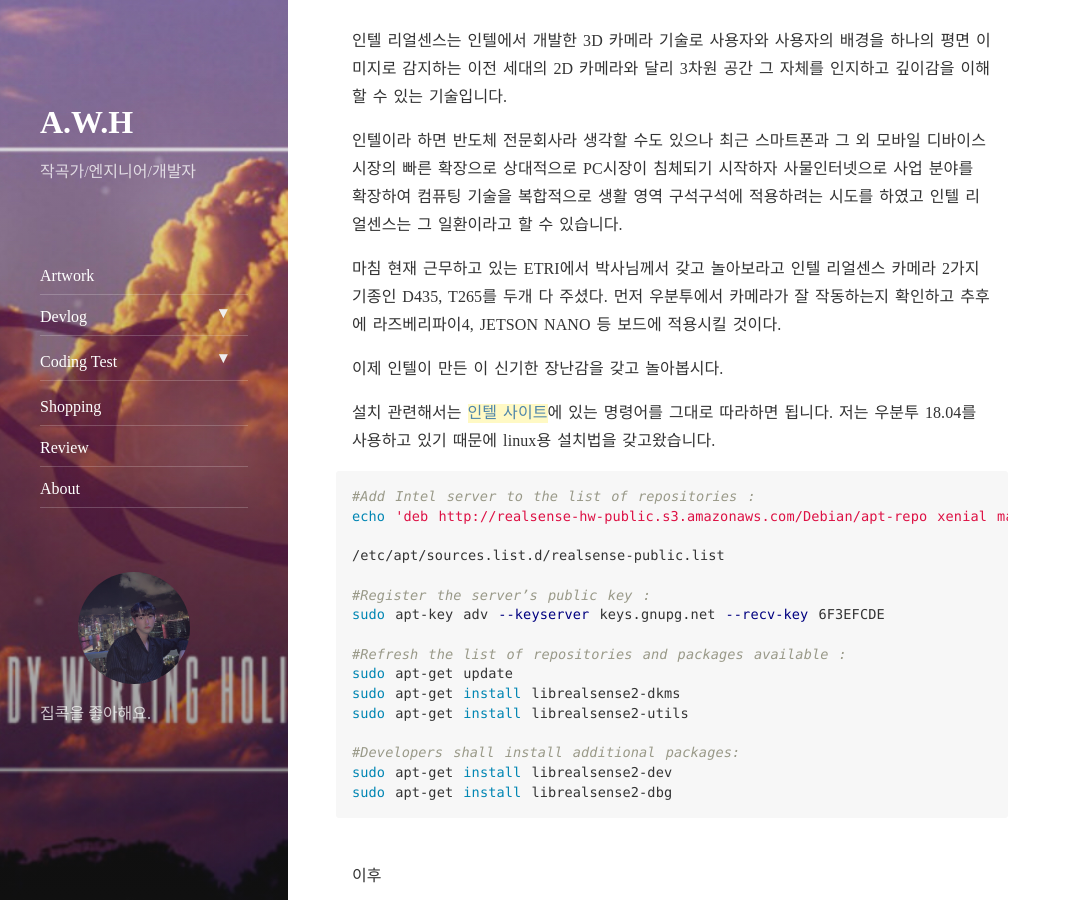
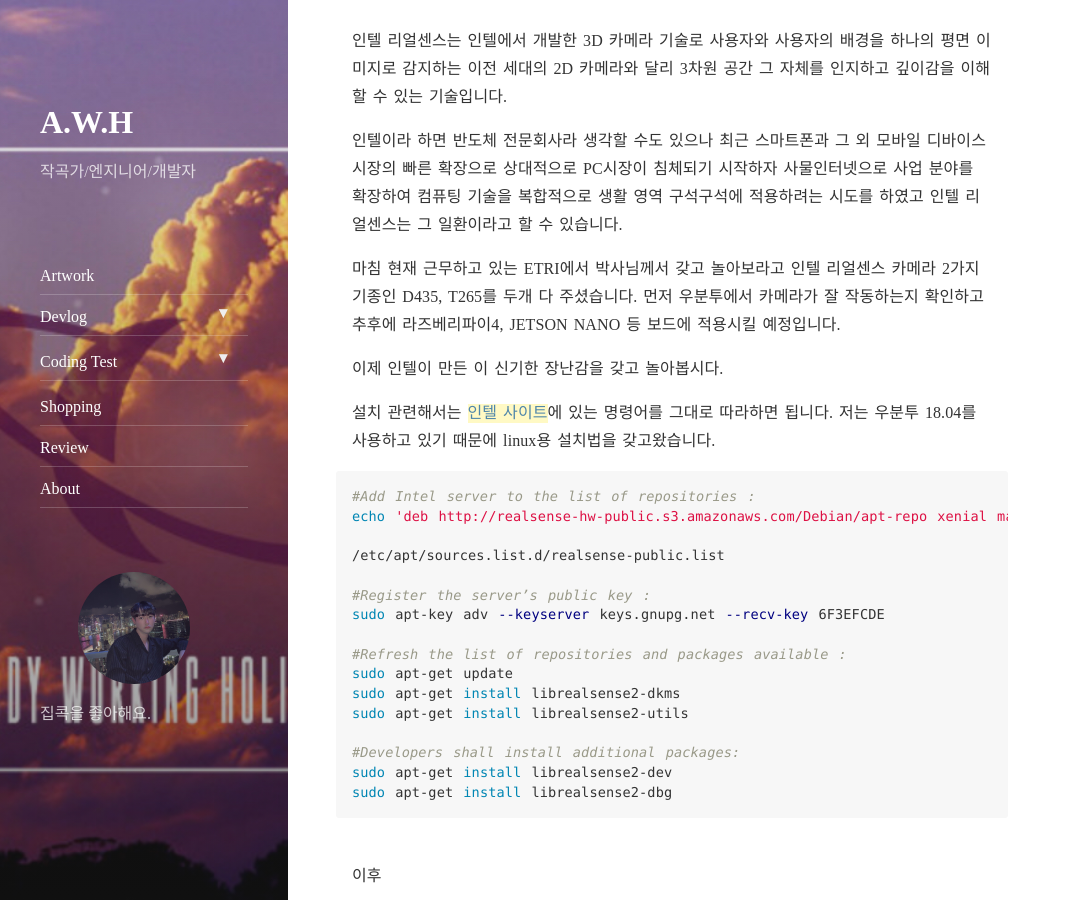
Before and after one commit to andyworkingholiday/andyworkingholiday.github.io, a Jekyll site: the page built from _posts/Linux/2020-08-12-devlog-linux-intel.markdown, in a window 1280 px wide and 900 px high, scrolled down 310 px. Shown: the whole window, without its empty margins (0-1071 px from the left). Built offline with Jekyll 4.4.1, drawn with Linux system fonts in a browser that asks for light colours; nearby versions of some CDN libraries; comment, search, counter and statistics services are not loaded; part of the change alters nothing that is shown.

```diff
--- a/_posts/Linux/2020-08-12-devlog-linux-intel.markdown
+++ b/_posts/Linux/2020-08-12-devlog-linux-intel.markdown
@@ -14,8 +14,8 @@ tags: linux
 
 인텔이라 하면 반도체 전문회사라 생각할 수도 있으나 최근 스마트폰과 그 외 모바일 디바이스 시장의 빠른 확장으로 상대적으로 PC시장이 침체되기 시작하자 사물인터넷으로 사업 분야를 확장하여 컴퓨팅 기술을 복합적으로 생활 영역 구석구석에 적용하려는 시도를 하였고 인텔 리얼센스는 그 일환이라고 할 수 있습니다.
 
-마침 현재 근무하고 있는 ETRI에서 박사님께서 갖고 놀아보라고  인텔 리얼센스 카메라 2가지 기종인 D435, T265를  두개 다 주셨다.
-먼저 우분투에서 카메라가 잘 작동하는지 확인하고 추후에 라즈베리파이4, JETSON NANO 등 보드에 적용시킬 것이다.
+마침 현재 근무하고 있는 ETRI에서 박사님께서 갖고 놀아보라고  인텔 리얼센스 카메라 2가지 기종인 D435, T265를  두개 다 주셨습니다.
+먼저 우분투에서 카메라가 잘 작동하는지 확인하고 추후에 라즈베리파이4, JETSON NANO 등 보드에 적용시킬 예정입니다.
 
 이제 인텔이 만든 이 신기한 장난감을 갖고 놀아봅시다.
 
@@ -57,25 +57,25 @@ realsense-viewer
 설치하자마자 realsense-viewer를 실행하시지 마시고 다시 usb를 재연결하시고 실행시키면 됩니다.
 <br/>
 
-![intel-435](435-1.png)
+![intel-435](https://i.ibb.co/GQwQYVd/435-1.png)
 
 라즈베리파이 카메라 같은 걸 쓰다보니 확실히 화질이 좋은게 느껴졌습니다.
 
 Depth view를 활성화 시키면 열화상 카메라 처럼 보이는 화면이 나타나는데 열감지는 절대 아니고 파란색일 수록 가까운거리 이고 빨간색일 수록 먼 거리를 감지 합니다.
 <br/>
-![intel-435-2](435-2.png)
+![intel-435-2](https://i.ibb.co/m5ZRfZs/435-2.png)
 
 또한 우측 상단의 3D 버튼을 클릭하면  카메라의 2D 정보와 공간정보를 Overlay해서 3차원 텍스쳐 이미지를 만들어냅니다. 정말 대단합니다...
 이후 T265 모델도 테스트 해 보았습니다.
  <br/>
 
-![intel-265](265-1.png)
+![intel-265](https://i.ibb.co/NTzVL4Z/265-1.png)
 
 T265는 마치 잡입할 때 쓰는 카메라처럼 렌즈가 휘어있고 흑백이였습니다.
 또한 Pose Estimation이 D435보다 훨씬 유연한 느낌을 받았습니다.
  <br/>
 
- ![intel-265](265-2.png)
+ ![intel-265](https://i.ibb.co/zn1pPhZ/265-2.png)
 
  3D버튼을 클릭하면 카메라의 이동에 따라 실선이 그려지는 것을 확인하였습니다.
  확실히 IMU센서가 위치 이동을 잘 잡아내는 느낌입니다. 하지만 이리저리 흔들다가 원래의 위치로 돌아오면 실제의 위치와는 다른 곳을 가르켰습니다.
```
Also changed, not shown: _posts/Linux/265-1.png (deleted), _posts/Linux/265-2.png (deleted), _posts/Linux/435-1.png (deleted), _posts/Linux/435-2.png (deleted), image/linux/265-1.png (deleted), image/linux/265-2.png (deleted), image/linux/435-1.png (deleted), image/linux/435-2.png (deleted).
